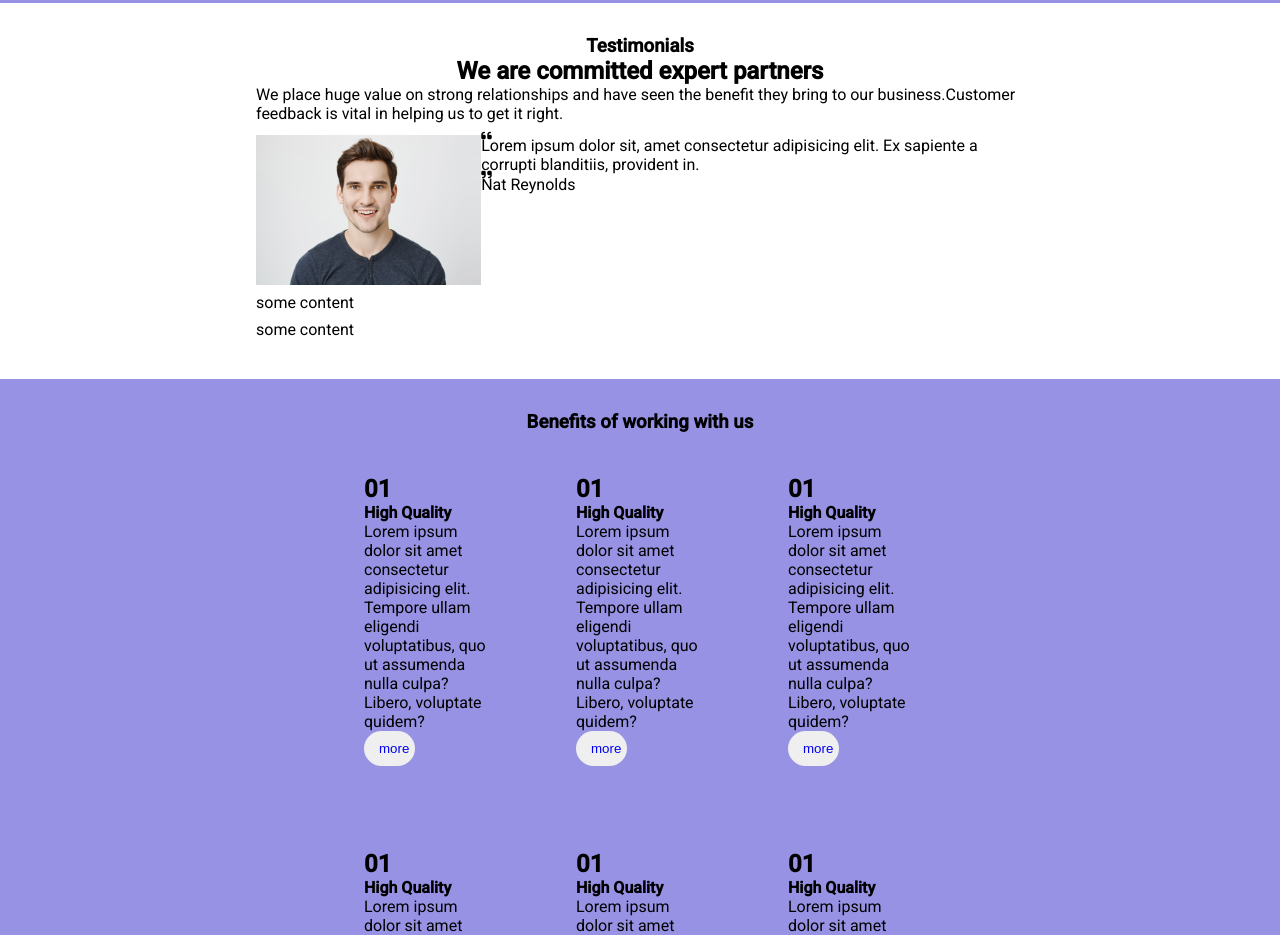
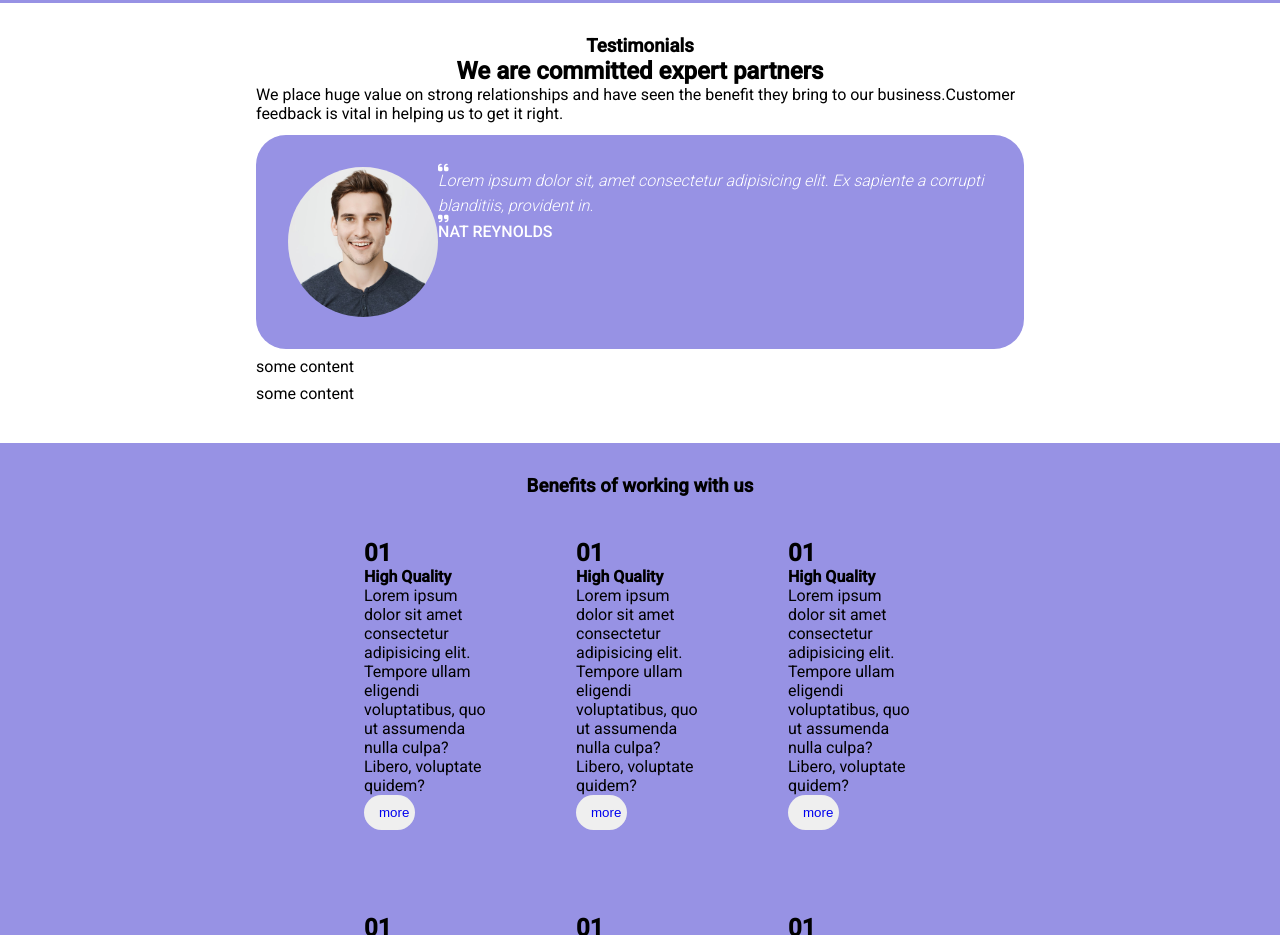
Before and after one commit to sarahelshark/htmlcss-responsive-layout, a plain HTML site: page index.html in a window 1280 px wide. Shown: the part 1237-2172 px from the top of the page. Drawn offline with Linux system fonts and the light colour scheme.

Commit message:
feat add testimonials' first card round pic

```diff
--- a/index.html
+++ b/index.html
@@ -133,14 +133,16 @@
         </div>
 
         <div class="card col-3 d-flex">
-             <img src="./img/testimonial1.jpg" style="height: 150px;">
+             <img src="./img/testimonial1.jpg" >
              <div class="d-flex direction-column">
                 <i class="fa-solid fa-quote-left fa-xs"></i>
-                <div>
-                    Lorem ipsum dolor sit, amet consectetur adipisicing elit. Ex sapiente a corrupti blanditiis, provident in.
-                </div>
+                <p>
+                    <em>
+                        Lorem ipsum dolor sit, amet consectetur adipisicing elit. Ex sapiente a corrupti blanditiis, provident in.
+                   </em>
+                </p>
                 <i class="fa-solid fa-quote-right fa-xs"></i>
-                <div>
+                <div class="uppercase">
                     Nat Reynolds
                 </div>
              </div>
--- a/style.css
+++ b/style.css
@@ -51,7 +51,9 @@ body{
 /*#endregion common*/
 
 /*#region utilities*/
-
+.uppercase{
+    text-transform: uppercase;
+}
 img{
     max-width: 100%;
 }
@@ -299,9 +301,25 @@ nav.hidden a{
 .testimonials.row.p-2 {
     flex-direction: column;
 }
-
 .col-3{
     margin-bottom: 0.5rem;
+}
+.card.col-3.d-flex{
+    background-color: var(--resp-primary);
+    color: var(--respo-light);
+    padding: 2rem;
+    line-height: 25px;
+    border-radius: 30px;
+    font-weight: 300;
+    & .uppercase{
+        font-weight: 500 ;
+    }
+}
+.card.col-3.d-flex>img{
+    border-radius: 50%;
+    height: 150px;
+    width: 150px;
+    object-fit: cover;
 }
 /*#endregion testimonials-third section*/
 
```
